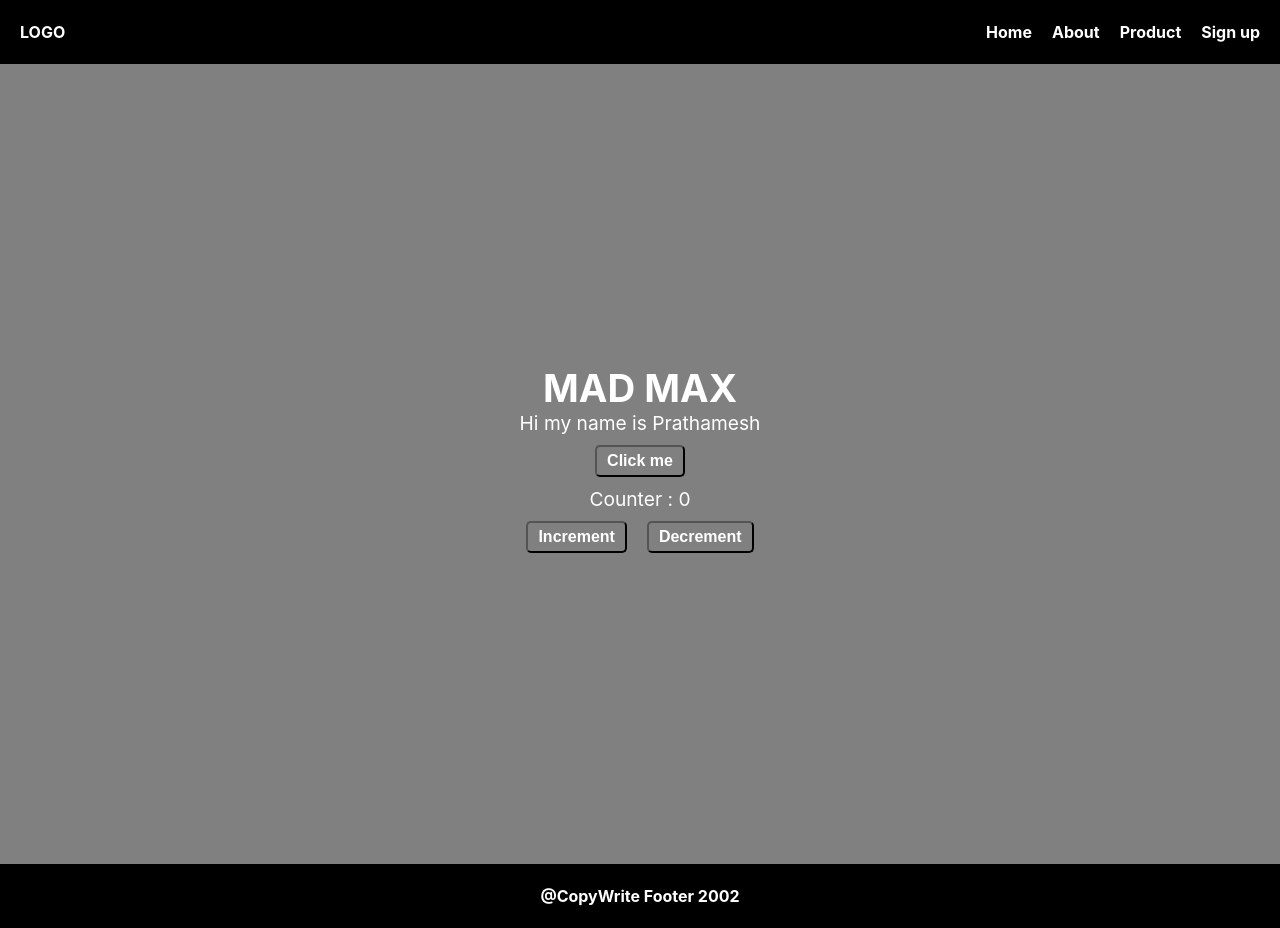
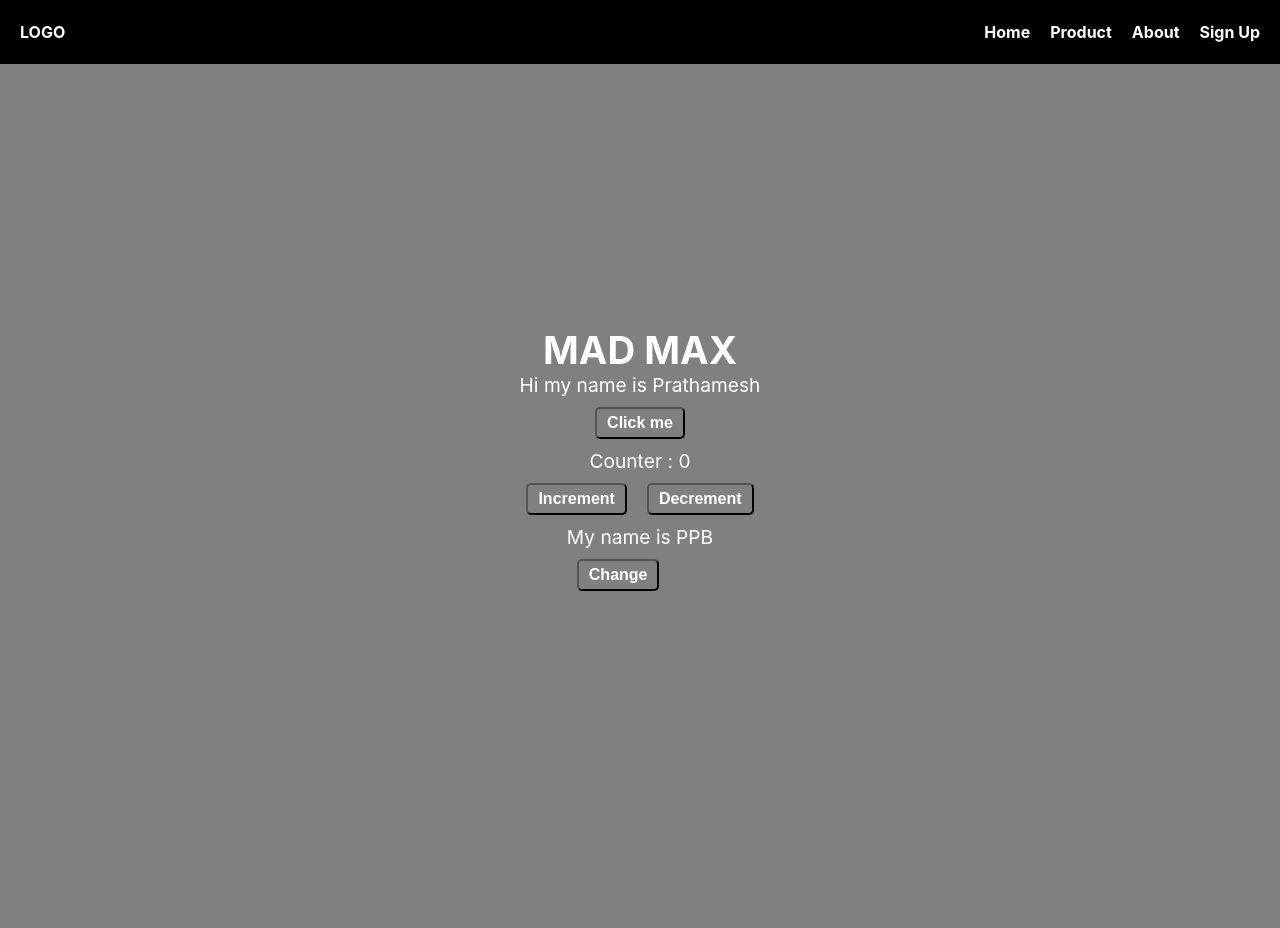
Before and after one commit to Chappu12/React-JS, a React (Create React App) app: page / in a window 1280 px wide. After the commit the page ends 800 px from the top, so only its background shows below. Built offline with nearby package versions, Linux system fonts and the light colour scheme.

Commit message:
want to add something

```diff
--- a/src/App.css
+++ b/src/App.css
@@ -10,6 +10,9 @@ body {
     width: 100%;
     margin: 0;
     padding: 0;
+    background-color: gray;
+    white-space: nowrap;
+    overflow-x: hidden;
 }
 
 .main{
@@ -19,7 +22,6 @@ body {
     flex-direction: column;
     justify-content: center;
     align-items: center;
-    background-color: gray;
     color: white;
     font-size: larger;
 }
@@ -32,6 +34,7 @@ body {
     color: white;
     font-size: medium;
     font-weight: bold;
+    box-shadow: none;
 }
 
 .count{
--- a/src/App.jsx
+++ b/src/App.jsx
@@ -1,15 +1,30 @@
-'use client'
 import React, { useState } from 'react'
+import { BrowserRouter as Router, Routes, Route } from "react-router-dom";
 import './App.css'
-import { Link } from "react-router-dom";
+import Header from './Components/Header/Header'
+
 
 const App = () => {
+    // const Home = () => <h1>Home Page</h1>;
+    // const Product = () => <h1>Product Page</h1>;
+    // const About = () => <h1>About Page</h1>;
+    // const SignUp = () => <h1>Sign Up Page</h1>;
     const [name, setName] = useState("Prathamesh")
     const [counter, setCounter] = useState(0)
     const ele = <h1>MAD MAX</h1>
+    const [first, setfirst] = useState("PPB")
     // const [flag, setflag] = useState(0)
     return (
         <>
+            {/* <Router>
+                <Header />
+                <Routes>
+                    <Route path="/" element={<Home />} />
+                    <Route path="/product" element={<Product />} />
+                    <Route path="/about" element={<About />} />
+                    <Route path="/signup" element={<SignUp />} />
+                </Routes>
+            </Router> */}
             <div className='main'>
                 {ele}
                 <div>Hi my name is {name}</div>
@@ -27,7 +42,12 @@ const App = () => {
                 <div className='count'>
                     <p>Counter : {counter}</p>
                     <button className="btn" onClick={() => {
-                        setCounter(counter + 1)
+                        if (counter >= 20) {
+                            alert("not allowed")
+                        }
+                        else {
+                            setCounter(counter + 1)
+                        }
                     }}>
                         Increment
                     </button>
@@ -40,6 +60,12 @@ const App = () => {
                         }
                     }}>Decrement</button>
                 </div>
+                <div>
+                    <p>My name is {first}</p>
+                    <button className="btn" onClick={() => {
+                        setfirst("Prathamesh Pramod Bhavsar")
+                    }}>Change</button>
+                </div>
             </div>
         </>
     )
--- a/src/Components/Header/Header.js
+++ b/src/Components/Header/Header.js
@@ -1,5 +1,6 @@
 import React from 'react'
 import './Header.css'
+import { Link } from "react-router-dom";
 
 const Header = () => {
     return (
@@ -9,11 +10,23 @@ const Header = () => {
                     LOGO
                 </div>
                 <div>
-                    <ul className='nav-menu'>
-                        <li>Home</li>
-                        <li>About</li>
-                        <li>Product</li>
-                        <li>Sign up</li>
+                <ul className='nav-menu'>
+                        <li>
+                            Home
+                            {/* <Link to="/">Home</Link> */}
+                        </li>
+                        <li>
+                            Product
+                            {/* <Link to="/product">Product</Link> */}
+                        </li>
+                        <li>
+                            About
+                            {/* <Link to="/about">About</Link> */}
+                        </li>
+                        <li>
+                            Sign Up
+                            {/* <Link to="/signup">Sign Up</Link> */}
+                        </li>
                     </ul>
                 </div>
             </nav>
```
